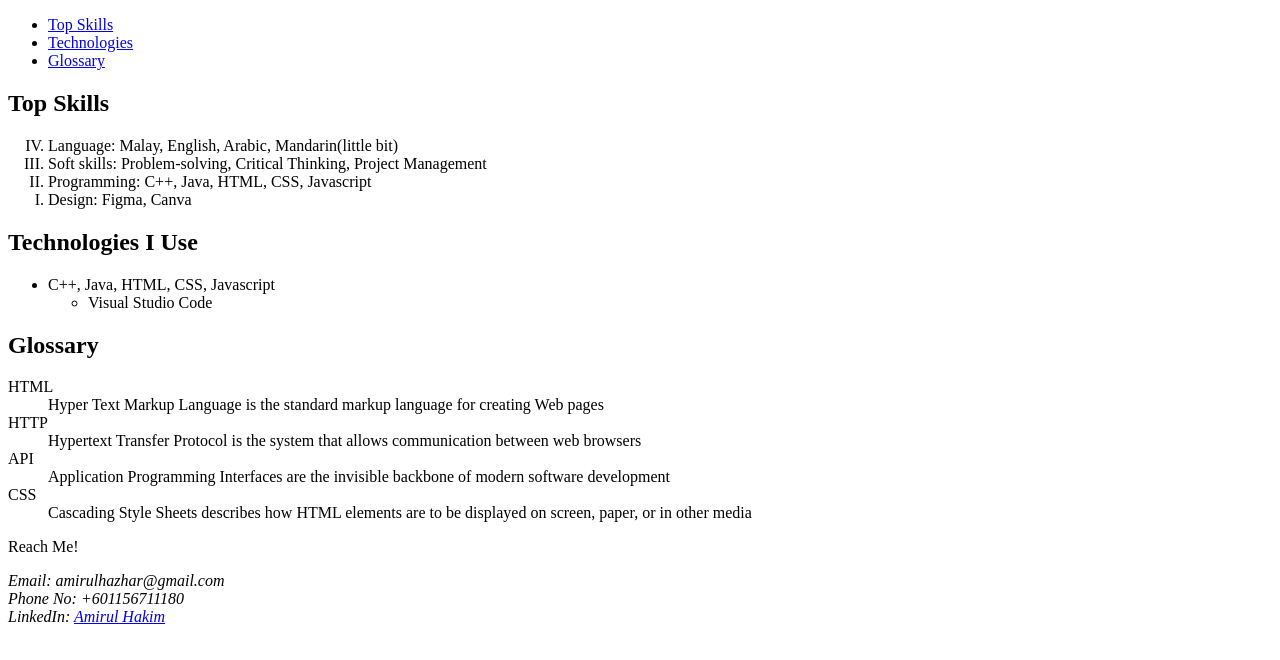
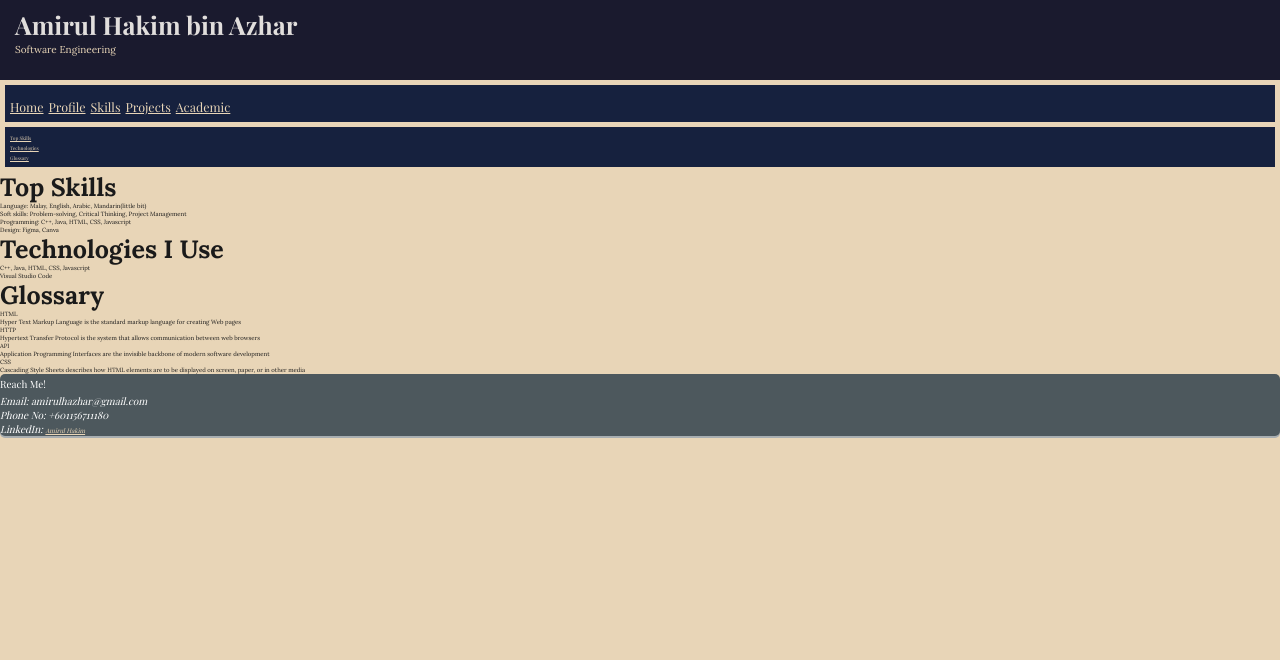
Before and after one commit to heartrow/Lab1ExercieCPAD, a plain HTML site: page skills.html in a window 1280 px wide. Drawn offline with nearby package versions, Linux system fonts and the light colour scheme; a web font is replaced by a local one.

Commit message:
skills file overhaul

```diff
--- a/skills.html
+++ b/skills.html
@@ -4,13 +4,23 @@
 		<title> Portfolio </title>
 		<meta charset="UTF-8">
 		<meta name="description" content="Skills">
+		<link rel="stylesheet" href="style.css">
 	</head>
 	<body>
-		<header>
-			<!-- <h1>Ahmad Fikri Nabil bin Zamri</h1>
-			<p>Future Software Engineer</p> -->
+		<header class="main-header">
+			<h1>Amirul Hakim bin Azhar</h1>
+			<p>Software Engineering</p>
 		</header>
-		<nav>
+
+		<nav class="nav-main">
+			<a href="index.html">Home</a>
+			<a href="about.html">Profile</a>
+			<a href="skills.html">Skills</a>
+			<a href="projects.html">Projects</a>
+			<a href="academic.html">Academic</a>
+		</nav>
+
+		<nav class="nav-skills">
 			<ul>
 				<li><a href="#topSkills">Top Skills</a></li>
 				<li><a href="#technologies">Technologies</a></li>
--- a/style.css
+++ b/style.css
@@ -51,7 +51,17 @@ body {
     color: var(--color-accent);
 }
 
-nav {
+.nav-main {
+    font-family: var(--font-heading);
+    font-size: 2rem;
+    color: var(--color-secondary);
+    margin: var(--space-sm);        /*margin -> make space outside the border*/
+    padding: var(--space-sm);       /*padding -> make space between elements*/
+    color: var(--color-accent);
+    background-color: var(--color-secondary);
+}
+
+.nav-skills {
     font-family: var(--font-heading);
     font-size: 2rem;
     color: var(--color-secondary);
```
Also changed, not shown: about.html (+1 -1 lines), index.html (+1 -1 lines).
